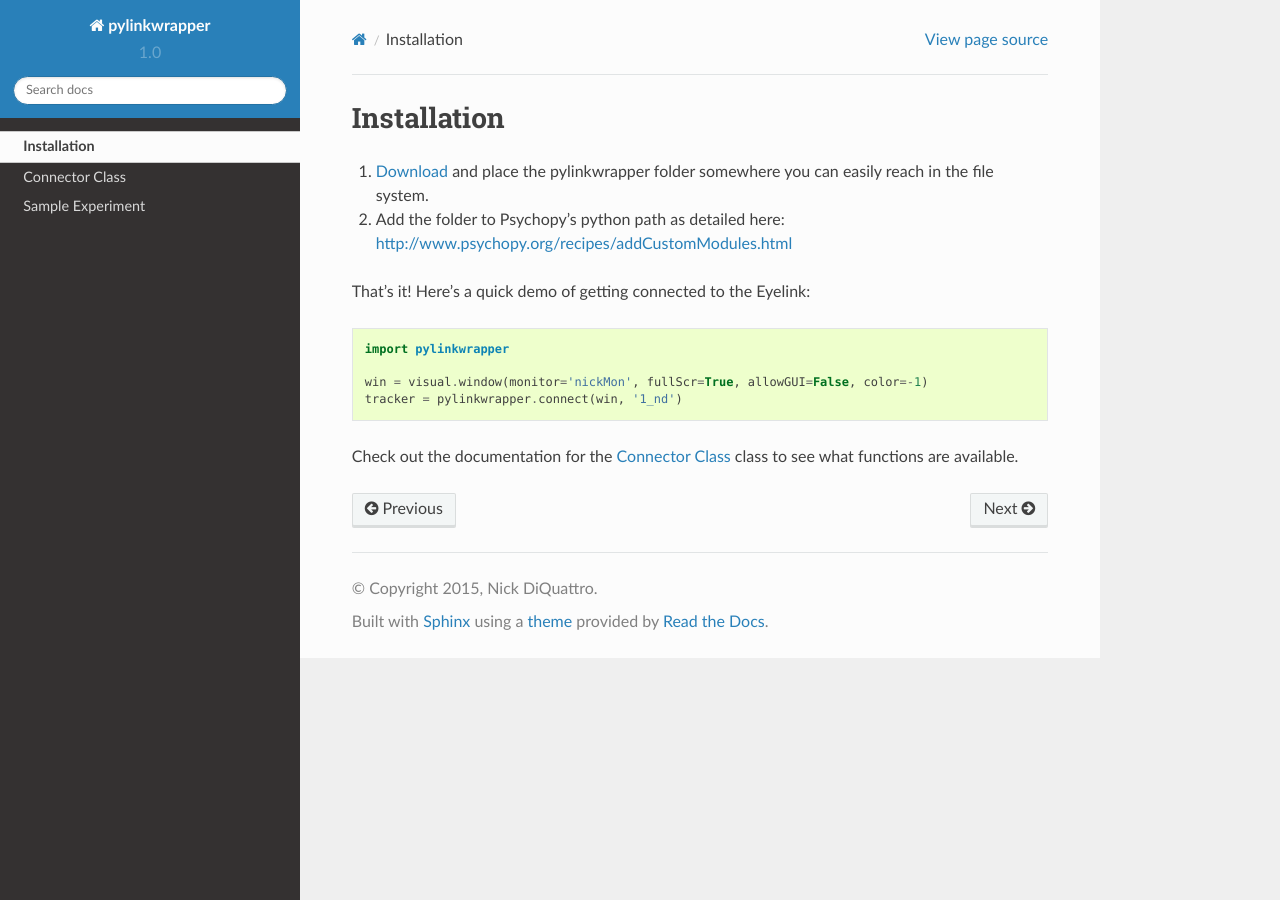
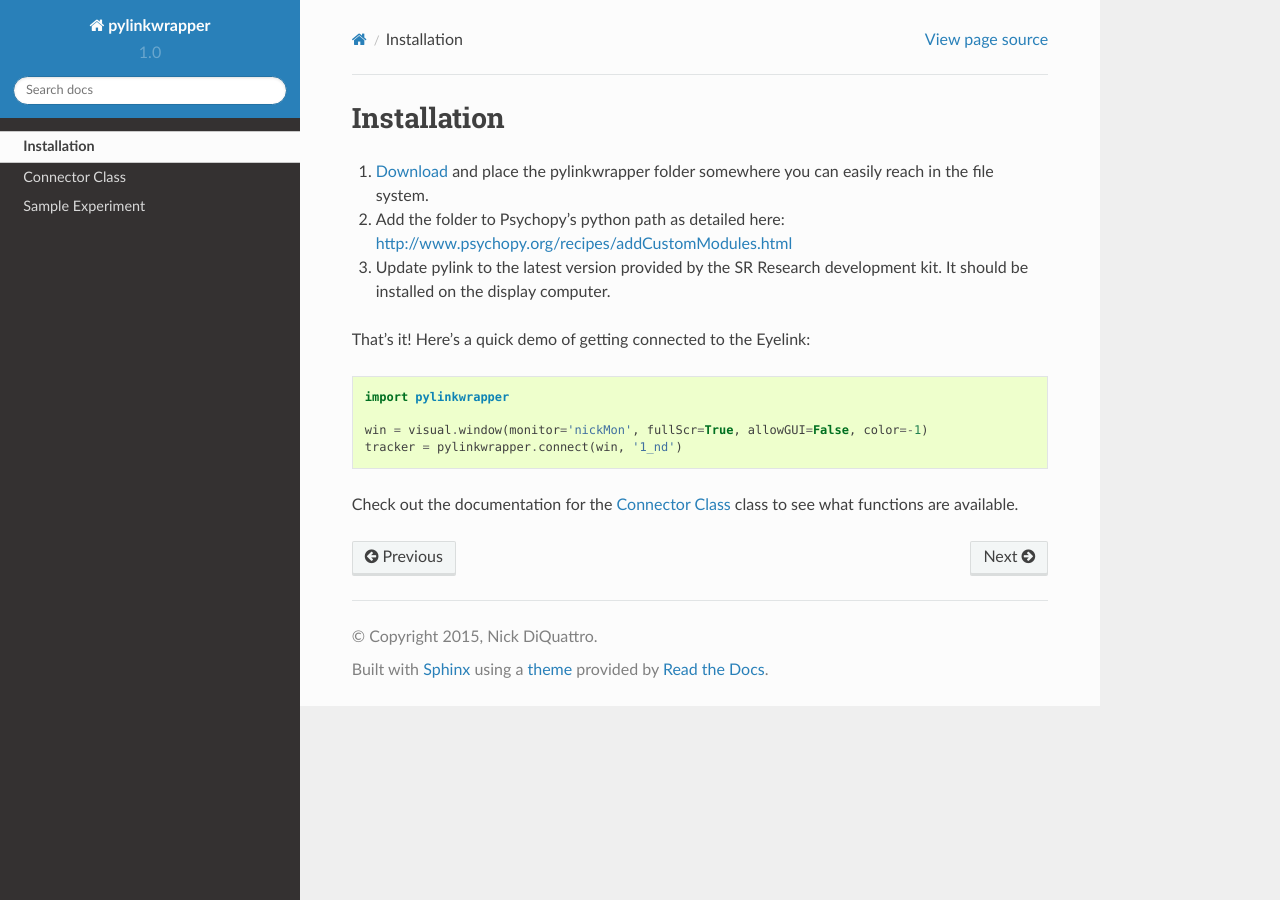
Before and after one commit to ndiquattro/pylinkwrapper, a Sphinx documentation site: the page built from pylinkwrapper/docs/installation.rst, in a window 1280 px wide. Built offline with Sphinx 7.4.7 and the Read the Docs theme 2.0.0, drawn with Linux system fonts in a browser that asks for light colours.

Commit message:
Update installation.rst

```diff
--- a/pylinkwrapper/docs/installation.rst
+++ b/pylinkwrapper/docs/installation.rst
@@ -2,6 +2,7 @@ Installation
 =========================================
 1. `Download <https://github.com/ndiquattro/pylinkwrapper/releases>`_ and place the pylinkwrapper folder somewhere you can easily reach in the file system.
 2. Add the folder to Psychopy's python path as detailed here: http://www.psychopy.org/recipes/addCustomModules.html
+3. Update pylink to the latest version provided by the SR Research development kit. It should be installed on the display computer.
 
 That's it! Here's a quick demo of getting connected to the Eyelink::
 
```
